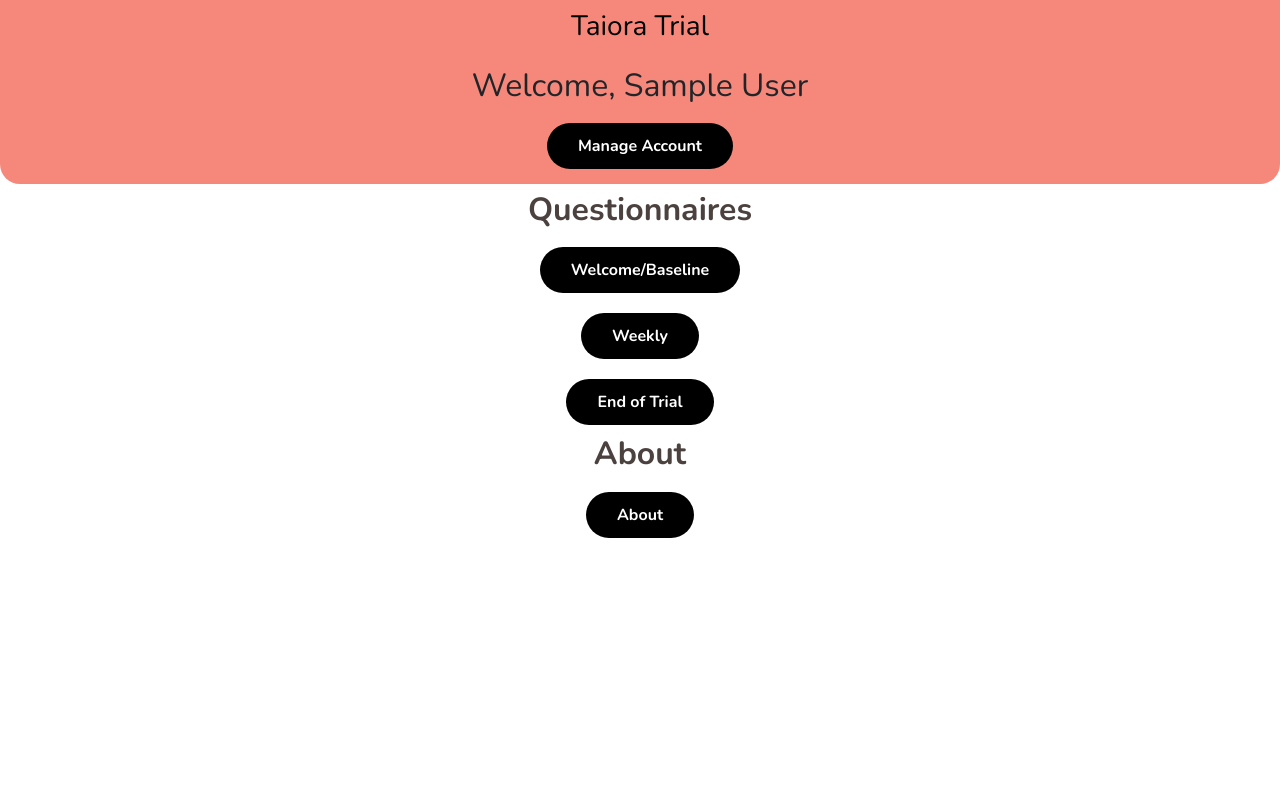
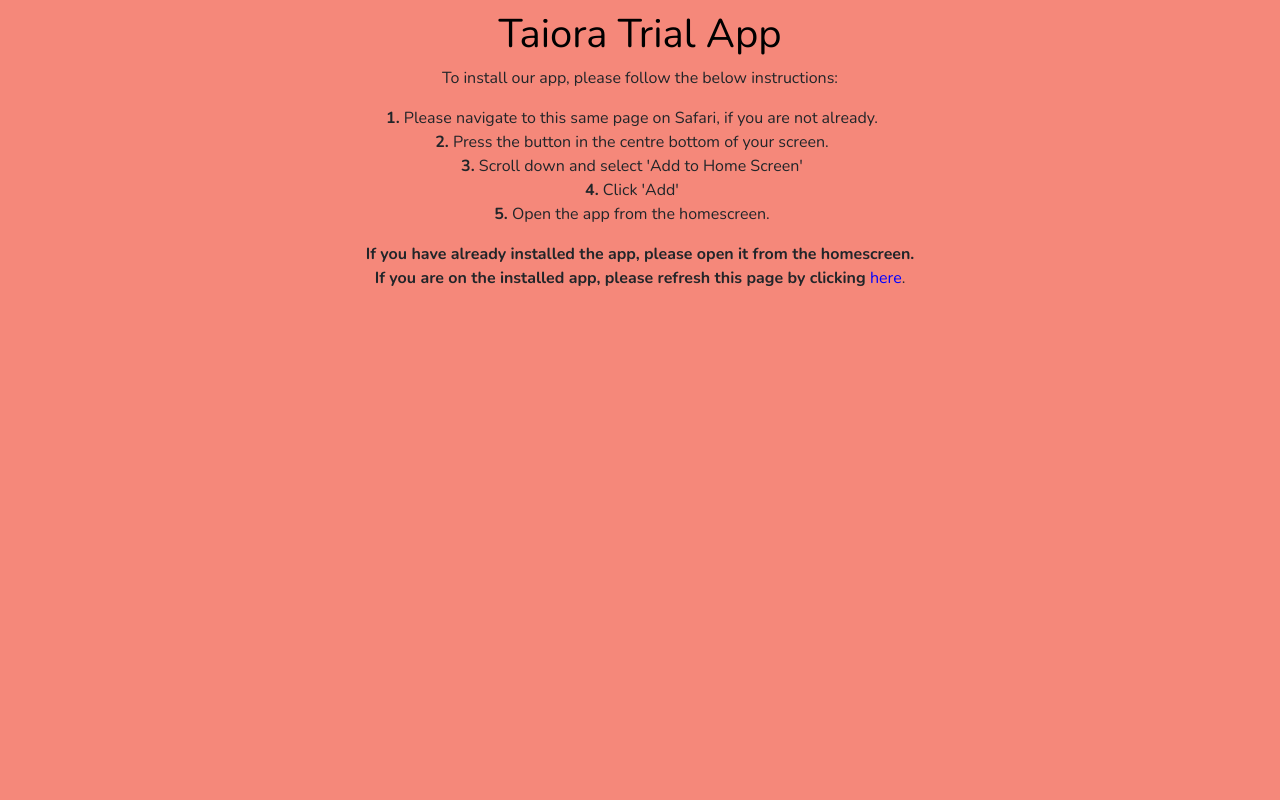
Before and after one commit to standrewscollege2018/2021-year-13-web-design-classwork-tha7996, a PHP site: page /index.php?page=home in a window 1280 px wide. Run offline with PHP 8.4, Linux system fonts and the light colour scheme; the visitor is signed in with stand-in values (Sample User, id 1); data that the repository does not hold is empty; some libraries are stand-ins or nearby versions.

Commit message:
lots of cleanup

```diff
--- a/study/index-content.php
+++ b/study/index-content.php
@@ -2,6 +2,7 @@
 <?php
 
 $mode=$_GET['app'];
+$ios=$_GET['ios'];
 session_start();
 
     if ($mode=='browser') {
@@ -10,8 +11,14 @@
     else{
 
       $_SESSION["app"]=True;
+    }
 
+    if ($ios=='false' || $ios==False || $ios==0) {
+      $_SESSION["ios"]=False;
+    }
+    else{
 
+      $_SESSION["ios"];
     }
 
  ?>
--- a/study/index.php
+++ b/study/index.php
@@ -30,8 +30,6 @@
 
   <body onload='getPWADisplayMode()'>
 
-    <div id='demo'>
-    </div>
 
   <?php
 
@@ -39,7 +37,7 @@
     session_start();
 
 
-        if (1==1) {
+    if ($_SESSION['app']==False) {
 
       if (isset($_GET['page'])) {
         if ($_GET['page']!='login' && $_GET['page']!='logout' && !isset($_SESSION['user_ID'])){
@@ -57,21 +55,49 @@
     }
 
     else{
+
+      echo '<div class="landing-page">';
+
+      // pwa is not installed. However, ios does not allow custom install experiences. Therefore, a different process is needed for each platform.
+      // if android
+      if($_SESSION['ios']==False){
         ?>
 
-          <div class="landing-page">
+          <h1>Taiora Trial App</h1>
+          <p>To download our app, please press the button below.</p>
+          <!-- install button will prompt user to install app -->
+          <button class="install-button" name="button" style="margin-bottom: 8px;">Install Taiora!</button>
+          <br>
+          <b>If you have already installed the app, please open it from the homescreen.</b><br>
+          <b>If you are on the installed app, please refresh this page by clicking </b><a style='color: blue; padding: 0px;' href='index.php'>here</a>.</p>
+
+        <?php
+      }
+      // ios
+      else{
+        ?>
 
           <h1>Taiora Trial App</h1>
-            <p>To download our app, please press the button below</p>
-            <button class="install-button" name="button">Install Taiora!</button>
-            <br>
-            <p>If you have already installed the app, please open it from the homescreen</p>
-            <p>If you are on the installed app, please refresh this page</p>
+          <p>To install our app, please follow the below instructions:</p>
+          <ol style='list-style:none;'>
+            <li><b>1.</b> Please navigate to this same page on Safari, if you are not already.</li>
+            <li><b>2.</b> Press the button in the centre bottom of your screen.</li>
+            <li><b>3.</b> Scroll down and select 'Add to Home Screen'</li>
+            <li><b>4.</b> Click 'Add'</li>
+            <li><b>5.</b> Open the app from the homescreen.</li>
+          </ol>
 
-          </div>
+          <b>If you have already installed the app, please open it from the homescreen.</b><br>
+          <b>If you are on the installed app, please refresh this page by clicking </b><a style='color: blue; padding: 0px;' href='index.php'>here</a>.</p>
+
+
 
 
         <?php
+      }
+
+
+      echo "</div>";
     }
 
 
--- a/study/js/main.js
+++ b/study/js/main.js
@@ -1,53 +1,11 @@
-const container = document.querySelector(".container");
-const coffees = [
-  {
-    name: "Perspiciatis",
-    image: "images/coffee1.jpg"
-  },
-  {
-    name: "Voluptatem",
-    image: "images/coffee2.jpg"
-  },
-  {
-    name: "Explicabo",
-    image: "images/coffee3.jpg"
-  },
-  {
-    name: "Rchitecto",
-    image: "images/coffee4.jpg"
-  },
-  {
-    name: " Beatae",
-    image: "images/coffee5.jpg"
-  },
-  {
-    name: " Vitae",
-    image: "images/coffee6.jpg"
-  },
-  {
-    name: "Inventore",
-    image: "images/coffee7.jpg"
-  },
-  {
-    name: "Veritatis",
-    image: "images/coffee8.jpg"
-  },
-  {
-    name: "Accusantium",
-    image: "images/coffee9.jpg"
-  }
-];
 
-
+// register service worker
 if ('serviceWorker' in navigator) {
   window.addEventListener('load', () => {
 
     navigator.serviceWorker.register('service-worker.js')
     .then(swReg => {
       console.log('Service Worker registered!', swReg);
-
-      swRegistration = swReg;
-
     })
     .catch(err => {
       console.error('Service Worker Error', err);
@@ -56,47 +14,37 @@
 }
 
 // this script gets the display mode of the app - either in browswer or PWA mode
+// it is called whenever a page loaded
 function getPWADisplayMode() {
-  console.log('Getting PWA Display Mode');
-  const isStandalone = window.matchMedia('(display-mode: standalone)').matches;
-  if (document.referrer.startsWith('android-app://')) {
-    mode= 'twa';
-  } else if (navigator.standalone || isStandalone) {
-    mode= 'standalone';
-  }
-  else{
+
+  // get display mode
+  if (navigator.standalone || window.matchMedia('(display-mode: standalone)').matches || window.matchMedia('(display-mode: fullscreen)').matches || window.matchMedia('(display-mode: minimal-ui)').matches) {
+    mode='app';
+  } else {
     mode= 'browser';
-
   }
 
   console.log('Display Mode: ', mode);
 
-  const xhttp = new XMLHttpRequest();
-  xhttp.onload = function() {
-    document.getElementById("demo").innerHTML = this.responseText;
-    }
+  // get whether on iOS. Code found on Stack Overflow.
+  var isIos=[
+      'iPad Simulator',
+      'iPhone Simulator',
+      'iPod Simulator',
+      'iPad',
+      'iPhone',
+      'iPod'
+    ].includes(navigator.platform)
+    // iPad on iOS 13 detection
+    || (navigator.userAgent.includes("Mac") && "ontouchend" in document)
 
-  xhttp.open("GET", "index-content.php?app="+mode, true);
-  xhttp.send();
+  console.log('On iOS: '+isIos);
+
+  // fetch request will transfer this info to php
+  fetch('index-content.php?app='+mode+'&ios='+isIos, {
+    method: 'GET',
+  })
 }
-
-
-function showInstallPromotion(){
-  var installButton = document.querySelector('.install-button');
-
-  installButton.addEventListener('click', async () => {
-
-    deferredPrompt.prompt();
-    // Wait for the user to respond to the prompt
-    const { outcome } = await deferredPrompt.userChoice;
-    // Optionally, send analytics event with outcome of user choice
-    console.log(`User response to the install prompt: ${outcome}`);
-    // We've used the prompt, and can't use it again, throw it away
-    deferredPrompt = null;
-
-  });
-}
-
 
 // Initialize prompt for use later to show browser install prompt.
 let prompt;
@@ -112,17 +60,16 @@
   console.log(`'beforeinstallprompt' event was fired.`);
 });
 
-installButton.addEventListener('click', function(){
-   prompt.prompt();
-   let result = await that.prompt.userChoice;
-    if (result&&result.outcome === 'accepted') {
-       installed = true;
-    }
+
+var installButton = document.querySelector('.install-button');
+
+installButton.addEventListener('click', async function(){
+  prompt.prompt();
+  let result = await that.prompt.userChoice;
+
 })
 
 window.addEventListener('appinstalled', () => {
-  // Hide the app-provided install promotion
-  hideInstallPromotion();
   // Clear the deferredPrompt so it can be garbage collected
   prompt = null;
   console.log('PWA was installed');
--- a/study/quiz_data.php
+++ b/study/quiz_data.php
@@ -3,10 +3,10 @@
 // hese are used to:
 // 1. display a specific set in the 'quizzes' page
 
-define("TEEN_BASELINE_QUIZ_IDS", [20,5,8,12,13,15,21,23,26,27,29,48]);
+define("TEEN_BASELINE_QUIZ_IDS", [5,8,13,15,21,23,26,27,29,48]);
 define("TEEN_WEEKLY_QUIZ_IDS", [25,30,31,37,40,43,49]);
-define("TEEN_END_QUIZ_IDS", [9,17,32,33,34,35,36,38,41,42,44,50]);
-define("PARENT_BASELINE_QUIZ_IDS", [7,14,16,22,28,39,52]);
+define("TEEN_END_QUIZ_IDS", [17,32,33,34,35,36,38,41,42,44,50]);
+define("PARENT_BASELINE_QUIZ_IDS", [14,16,22,28,39,52]);
 define("PARENT_WEEKLY_QUIZ_IDS", [24]);
 define("PARENT_END_QUIZ_IDS", [11,47,51]);
 
--- a/study/service-worker.js
+++ b/study/service-worker.js
@@ -63,8 +63,8 @@
   console.log('Push recieved');
 
   // if there is a payload, assign this to body, else default
-  if (event.data) {
-    body = event.data.text();
+  if (e.data) {
+    body = e.data.text();
   } else {
     body = 'You have quizzes to complete!';
   }
```
Also changed, not shown: study/quiz.php (+12 -0 lines), study/manifest.json. Lines whose indentation alone changed are shown as unchanged.
